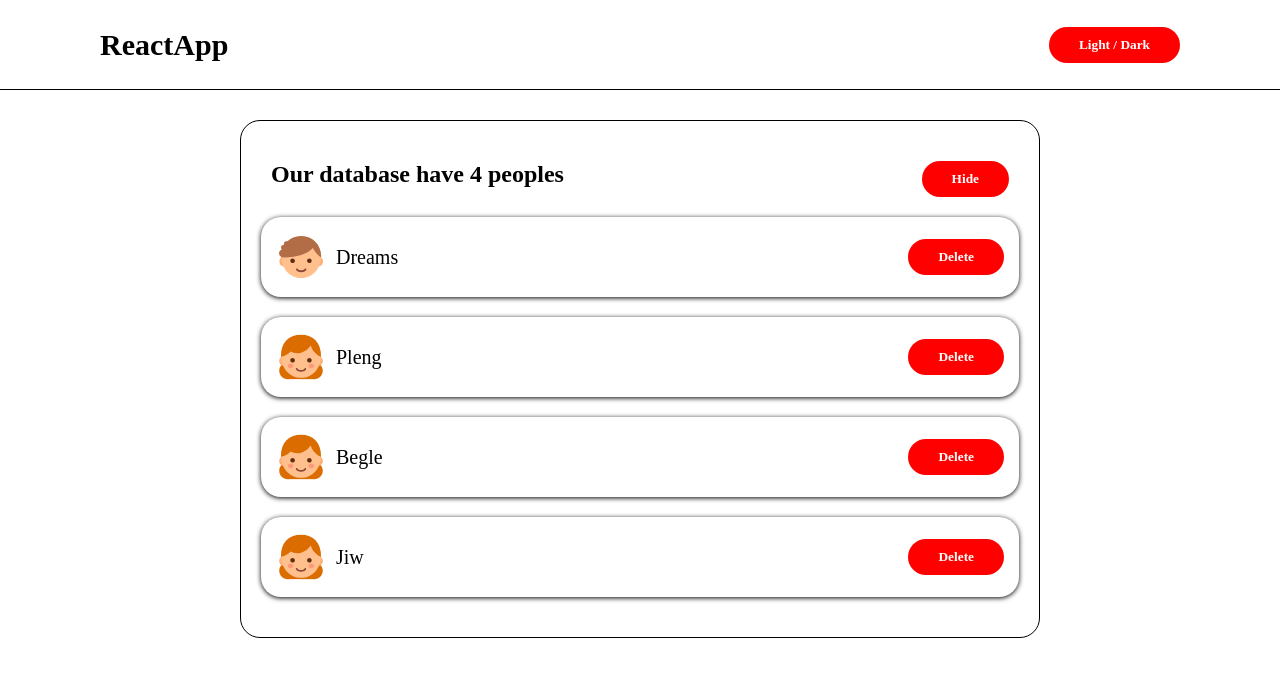
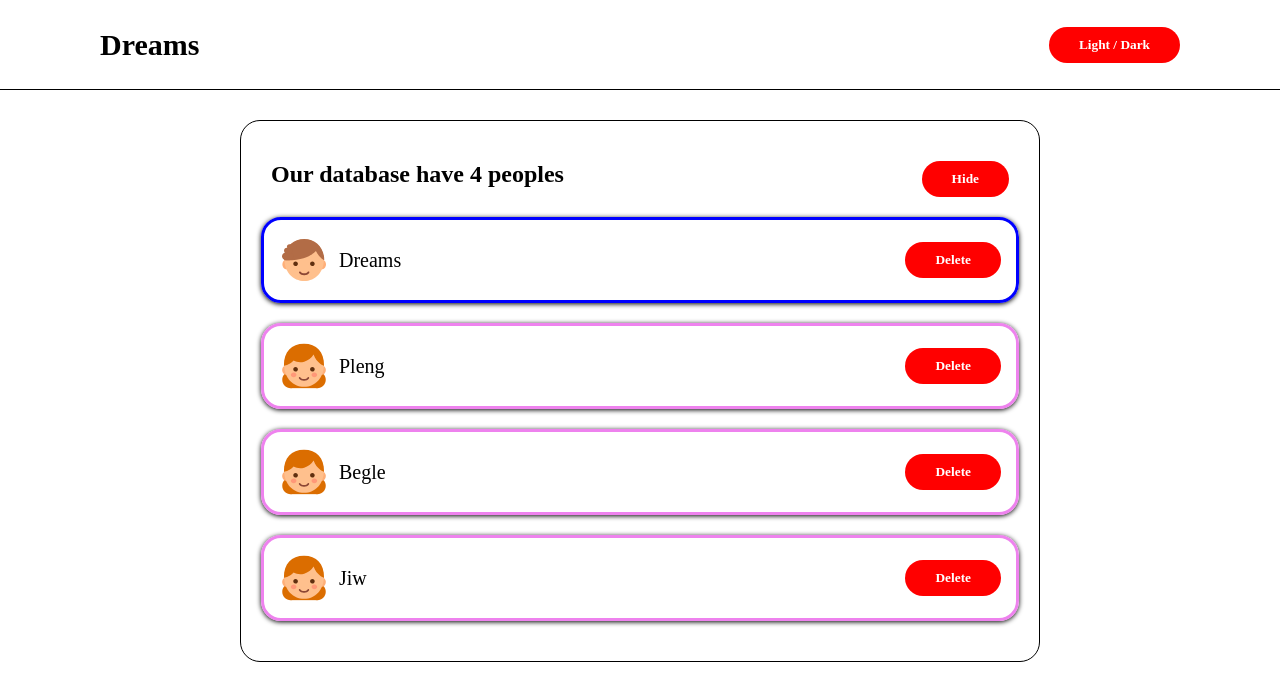
Before and after one commit to overyou2003/react-session, a React (Vite) app in the folder my-app/: page / in a window 1280 px wide. Shown: the top 700 px of the page. Built offline with nearby package versions, Linux system fonts and the light colour scheme; a web font is replaced by a local one.

Commit message:
commit from home

```diff
--- a/my-app/src/App.jsx
+++ b/my-app/src/App.jsx
@@ -4,11 +4,17 @@ import Personlist from "./components/Personlist"
 import "./App.css"
 
 function App() {
+  const [data, setData] = useState([
+    { id: 1, name: "Dreams", gender: "Male" },
+    { id: 2, name: "Pleng", gender: "Female" },
+    { id: 3, name: "Begle", gender: "Female" },
+    { id: 4, name: "Jiw", gender: "Female" },
+  ]);
   return (
     <div className="app">
-      <Header/>
+      <Header title="Dreams"/>
       <main>
-        <Personlist/>
+        <Personlist data={data}/>
       </main>
     </div>
 
--- a/my-app/src/components/Header.jsx
+++ b/my-app/src/components/Header.jsx
@@ -1,9 +1,8 @@
 import "./Header.css"
-
-function Header() {
+function Header(props) {
     return(
         <nav>
-            <h1>ReactApp</h1>
+            <h1>{props.title}</h1>
             <button>Light / Dark</button>
         </nav>
     )
--- a/my-app/src/components/Personlist.jsx
+++ b/my-app/src/components/Personlist.jsx
@@ -1,15 +1,9 @@
 import { useState } from "react";
-import boy from '../assets/boy.svg'
-import girl from '../assets/girl.svg'
 import "./Personlist.css"
+import User from "./User";
 
-export default function Personlist() {
-  const [data, setData] = useState([
-    { id: 1, name: "Dreams", gender: "Male" },
-    { id: 2, name: "Pleng", gender: "Female" },
-    { id: 3, name: "Begle", gender: "Female" },
-    { id: 4, name: "Jiw", gender: "Female" },
-  ]);
+export default function Personlist(props) {
+  const {data} = props
 
   const [show, setShow] = useState(true);
   console.table(data);
@@ -23,15 +17,7 @@ export default function Personlist() {
       <ul>
         {show &&
           data.map((element) => (
-            <li key={element.id}>
-                <div className="left">
-                    <img src={element.gender=="Male" ? boy : girl} width={50} height={50}/>
-                    <p>{element.name}</p>
-                </div>
-              <div className="control">
-                <button>Delete</button>
-              </div>
-            </li>
+            <User key={element.id} element={element}/>
           ))}
       </ul>
     </div>
--- /dev/null
+++ b/my-app/src/components/User.jsx
@@ -0,0 +1,18 @@
+import boy from '../assets/boy.svg'
+import girl from '../assets/girl.svg'
+
+export default function User({element}) {
+    return (
+        <>
+            <li style={{borderStyle:'solid', borderColor:element.gender=="Male" ? 'blue' : 'violet'}}>
+                <div className="left">
+                    <img src={element.gender=="Male" ? boy : girl} width={50} height={50}/>
+                    <p>{element.name}</p>
+                </div>
+              <div className="control">
+                <button>Delete</button>
+              </div>
+            </li>
+        </>
+    )
+}
```
